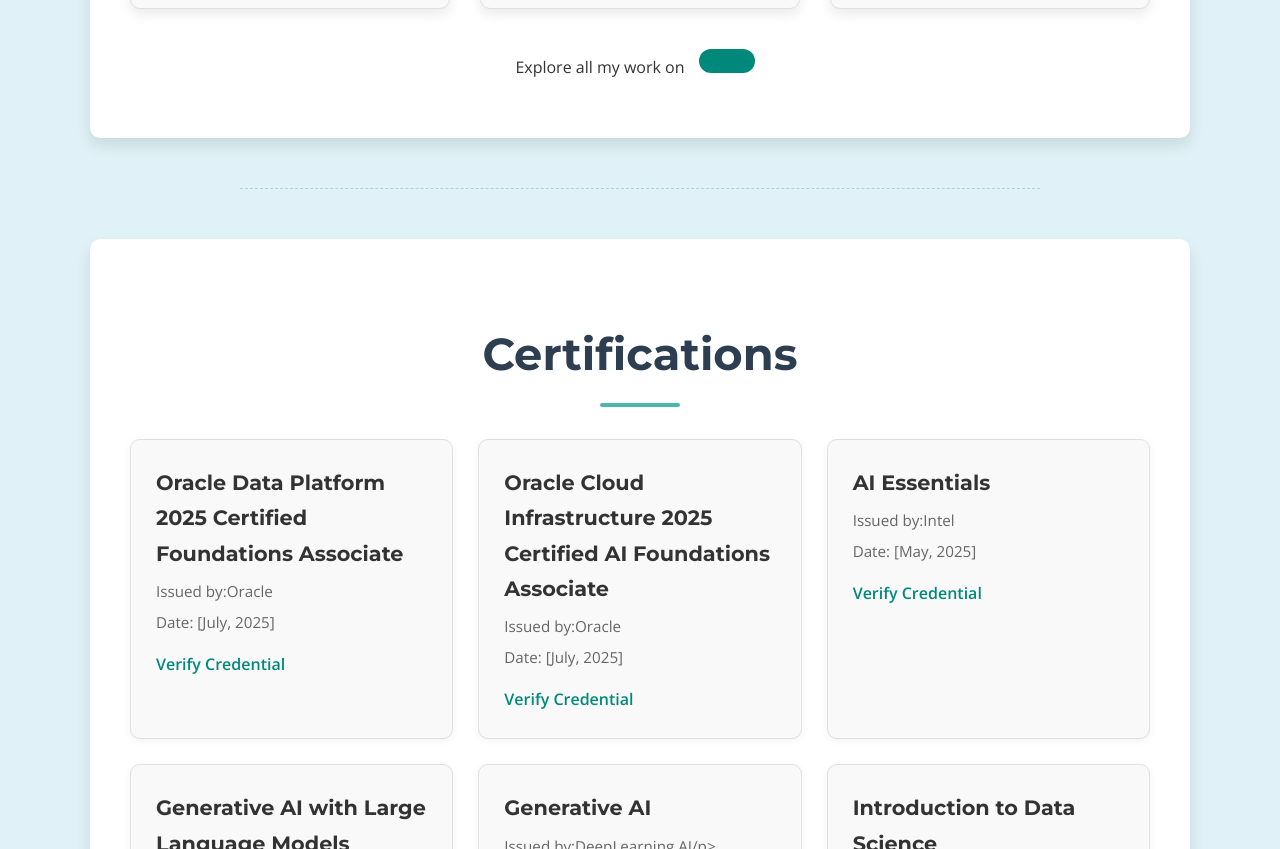
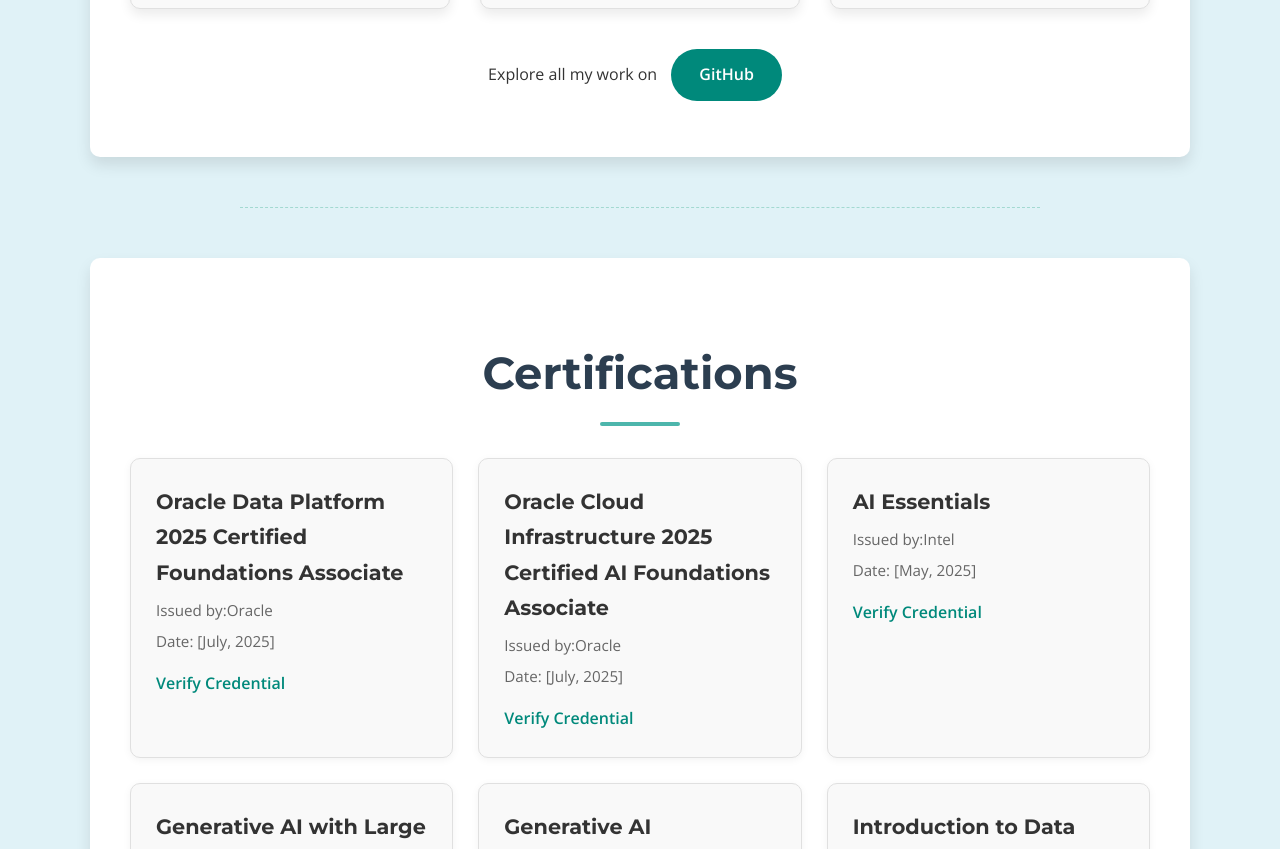
Before and after one commit to mukhethwadagada/Portfolio-, a plain HTML site: page index.html in a window 1280 px wide. Shown: the part 3411-4260 px from the top of the page. Drawn offline with nearby package versions, Linux system fonts and the light colour scheme; a script that the page names is missing.

Commit message:
added a button

```diff
--- a/index.html
+++ b/index.html
@@ -121,7 +121,7 @@
                 </div>
                 </div>
             <div class="view-more-work">
-                <p>Explore all my work on <a href="https://github.com/mukhethwadagada" target="_blank" class="button"></a></p>
+               <p>Explore all my work on <a href="https://github.com/mukhethwadagada" target="_blank" class="button">GitHub</a></p>
             </div>
         </section>
 
```
